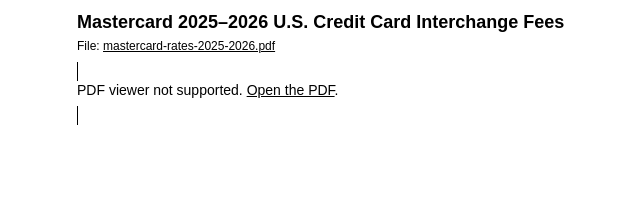
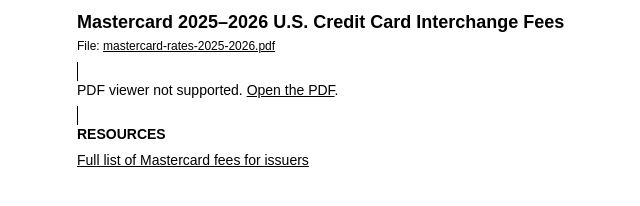
Before and after one commit to amr080/mastercard-interchange-rates-credit-card-fees, a plain HTML site: page index.html in a window 1280 px wide. Shown: the whole page, without its empty margins (103-743 px from the left). Drawn offline with Linux system fonts and the light colour scheme.

Commit message:
Update index.html

```diff
--- a/index.html
+++ b/index.html
@@ -74,6 +74,8 @@
     <noscript>
         <p><a href="mastercard-rates-2025-2026.pdf">Open the PDF</a></p>
     </noscript>
+    <p><strong>RESOURCES</strong></p>
+    <p><a href="https://learn.synctera.com/docs/mastercard-network-fees">Full list of Mastercard fees for issuers</a></p>
 </body>
 
 </html>
```
